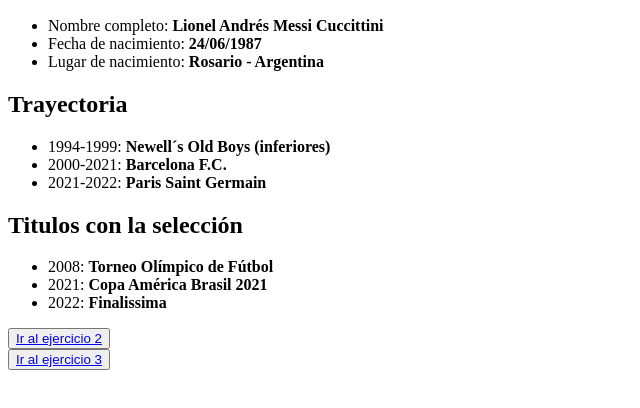
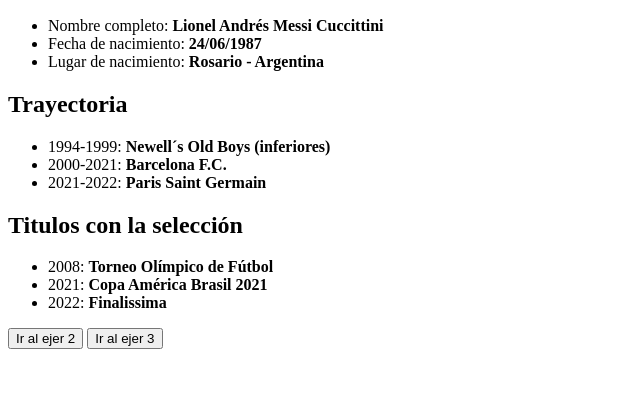
Before and after one commit to FerRamoa/Entrega, a plain HTML site: page index.html in a window 1280 px wide. Shown: the part 110-518 px from the top of the page, without its empty margins (0-640 px from the left). Drawn offline with Linux system fonts and the light colour scheme.

Commit message:
arreglos

```diff
--- a/index.html
+++ b/index.html
@@ -38,8 +38,9 @@
 
     </main>
 
-    <button><a href="./ejer2.html">Ir al ejercicio 2</a></button>
-    <br>
-    <button><a href="./ejer3.html">Ir al ejercicio 3</a></button>
+    <a href="./ejer2.html"><input type="submit" value="Ir al ejer 2"></a>
+    <a href="./ejer3.html"><input type="submit" value="Ir al ejer 3"></a>
+
+
 </body>
 </html>
```
Also changed, not shown: ejer2.html (+2 -3 lines), ejer3.html (+3 -0 lines).
